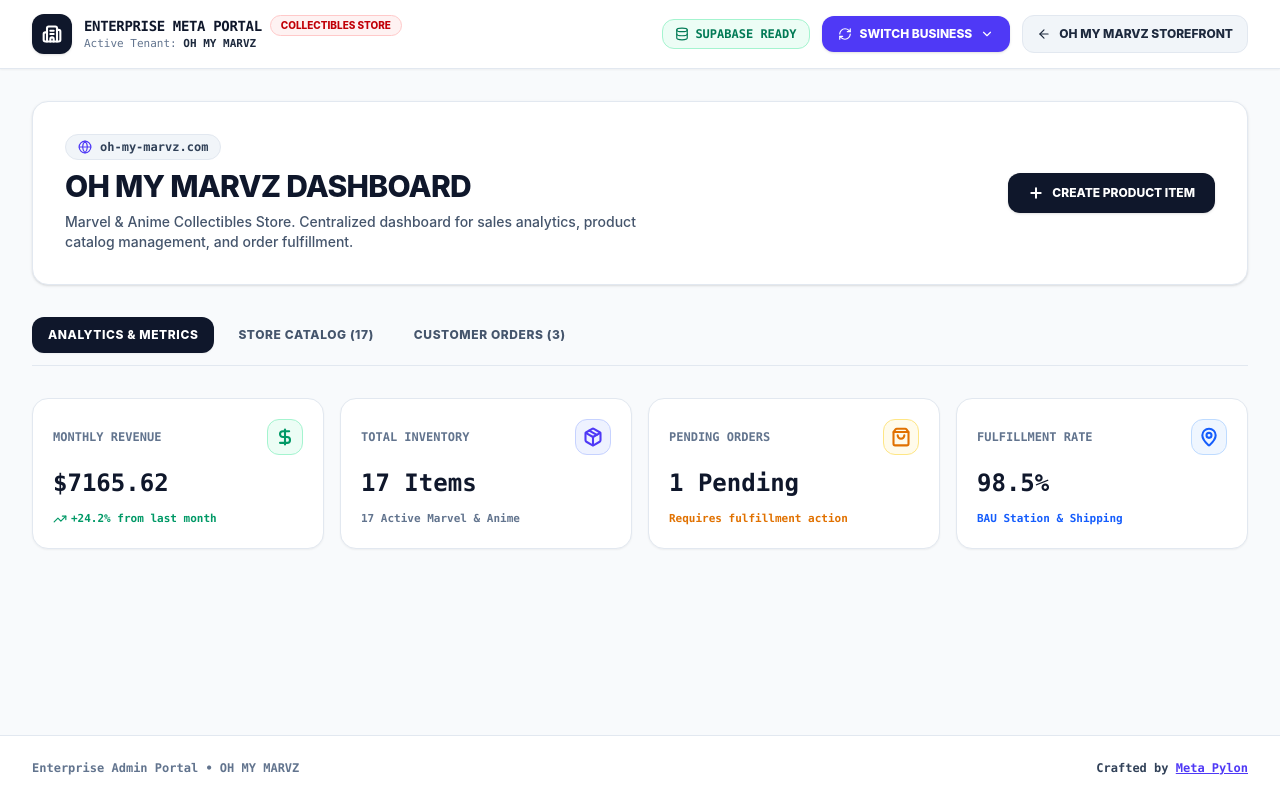
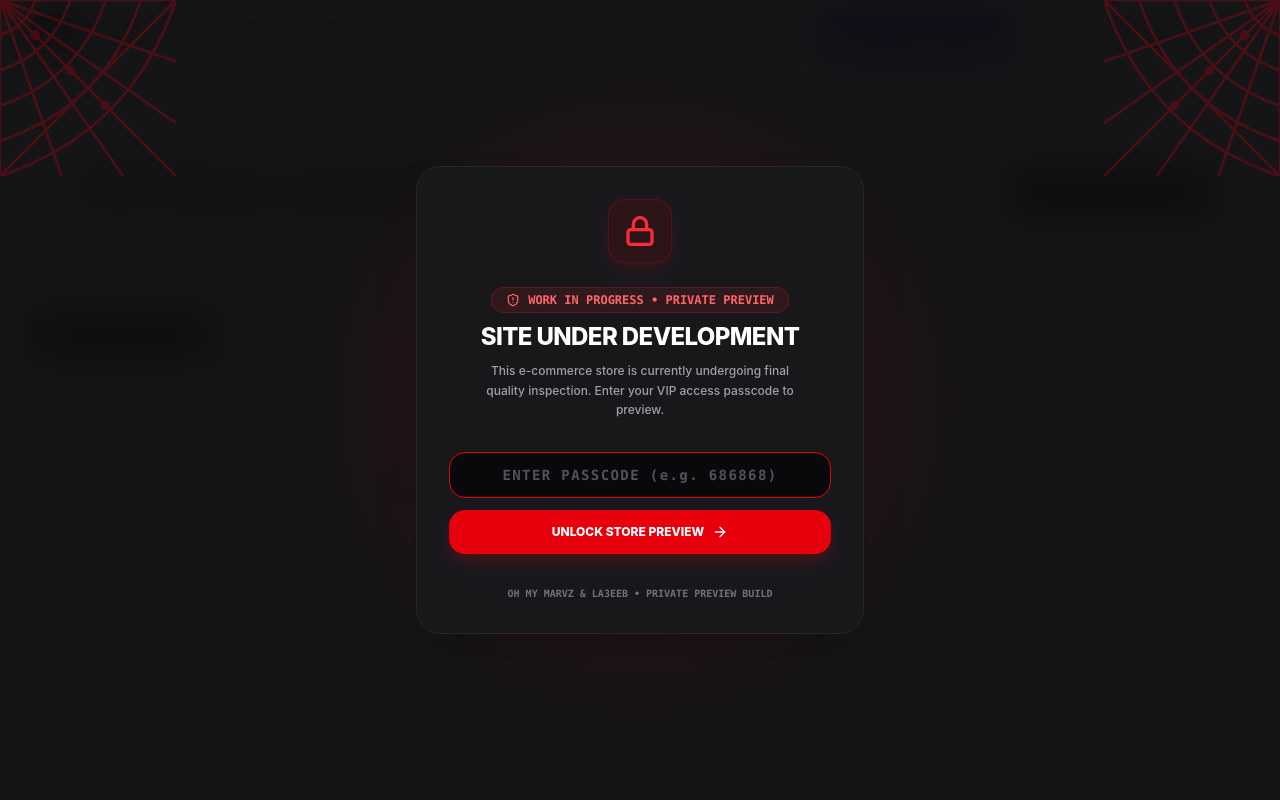
Before and after one commit to akaPaT0/oh-my-marvz, a Next.js app: page /meta in a window 1280 px wide. Built offline with nearby package versions, Linux system fonts and the light colour scheme.

Commit message:
Add global Work In Progress private preview lock modal with 686868 passcode protection

```diff
--- a/src/app/layout.tsx
+++ b/src/app/layout.tsx
@@ -2,6 +2,7 @@ import type { Metadata } from "next";
 import { Geist, Geist_Mono } from "next/font/google";
 import "./globals.css";
 import { ScrollToTop } from "@/components/ScrollToTop";
+import { WorkInProgressLock } from "@/components/WorkInProgressLock";
 
 const geistSans = Geist({
   variable: "--font-geist-sans",
@@ -26,6 +27,7 @@ export default function RootLayout({
   return (
     <html lang="en">
       <body className={`${geistSans.variable} ${geistMono.variable}`}>
+        <WorkInProgressLock />
         {children}
         <ScrollToTop />
       </body>
--- /dev/null
+++ b/src/components/WorkInProgressLock.tsx
@@ -0,0 +1,129 @@
+'use client';
+
+import React, { useState, useEffect } from 'react';
+import { Lock, Unlock, ShieldAlert, Sparkles, ArrowRight } from 'lucide-react';
+
+export function WorkInProgressLock() {
+  const [isLocked, setIsLocked] = useState<boolean>(true);
+  const [passcode, setPasscode] = useState<string>('');
+  const [error, setError] = useState<string>('');
+  const [isChecking, setIsChecking] = useState<boolean>(true);
+
+  useEffect(() => {
+    // Check if site has already been unlocked in this session
+    const unlocked = sessionStorage.getItem('marvz_preview_unlocked');
+    if (unlocked === 'true') {
+      setIsLocked(false);
+    }
+    setIsChecking(false);
+  }, []);
+
+  const handleUnlock = (e: React.FormEvent) => {
+    e.preventDefault();
+    if (passcode.trim() === '686868') {
+      sessionStorage.setItem('marvz_preview_unlocked', 'true');
+      setIsLocked(false);
+      setError('');
+    } else {
+      setError('Invalid access passcode. Please enter valid key.');
+      setPasscode('');
+    }
+  };
+
+  if (isChecking || !isLocked) {
+    return null;
+  }
+
+  return (
+    <div className="fixed inset-0 z-50 flex items-center justify-center p-4 bg-zinc-950/95 backdrop-blur-xl animate-in fade-in font-sans selection:bg-red-600 selection:text-white">
+
+      {/* Background Subtle Red Radial Glow */}
+      <div className="absolute top-1/2 left-1/2 -translate-x-1/2 -translate-y-1/2 w-[500px] h-[500px] bg-red-600/10 rounded-full blur-3xl pointer-events-none" />
+
+      {/* SPIDER-MAN CORNER WEBS (DESKTOP) */}
+      <div className="hidden md:block pointer-events-none">
+        <div className="absolute top-0 left-0 w-44 h-44 opacity-25 text-red-600">
+          <svg viewBox="0 0 100 100" className="w-full h-full fill-none stroke-current stroke-[1.5]">
+            <path d="M 0 0 L 100 0 L 0 100 Z" fill="none" />
+            <path d="M 0 0 L 100 100 M 0 0 L 70 100 M 0 0 L 100 70 M 0 0 L 35 100 M 0 0 L 100 35" />
+            <path d="M 20 0 Q 15 15 0 20 M 40 0 Q 30 30 0 40 M 60 0 Q 45 45 0 60 M 80 0 Q 60 60 0 80 M 100 0 Q 75 75 0 100" />
+            <circle cx="20" cy="20" r="2" fill="currentColor" />
+            <circle cx="40" cy="40" r="2" fill="currentColor" />
+            <circle cx="60" cy="60" r="2" fill="currentColor" />
+          </svg>
+        </div>
+
+        <div className="absolute top-0 right-0 w-44 h-44 opacity-25 text-red-600">
+          <svg viewBox="0 0 100 100" className="w-full h-full fill-none stroke-current stroke-[1.5]">
+            <path d="M 100 0 L 0 0 L 100 100 Z" fill="none" />
+            <path d="M 100 0 L 0 100 M 100 0 L 30 100 M 100 0 L 0 70 M 100 0 L 65 100 M 100 0 L 0 35" />
+            <path d="M 80 0 Q 85 15 100 20 M 60 0 Q 70 30 100 40 M 40 0 Q 55 45 100 60 M 20 0 Q 40 60 100 80 M 0 0 Q 25 75 100 100" />
+            <circle cx="80" cy="20" r="2" fill="currentColor" />
+            <circle cx="60" cy="40" r="2" fill="currentColor" />
+            <circle cx="40" cy="60" r="2" fill="currentColor" />
+          </svg>
+        </div>
+      </div>
+
+      {/* Lock Card Container */}
+      <div className="relative z-10 w-full max-w-md bg-zinc-900 border border-zinc-800 rounded-3xl p-6 sm:p-8 space-y-6 text-center shadow-2xl backdrop-blur-2xl">
+
+        {/* Animated Icon Header */}
+        <div className="mx-auto w-16 h-16 rounded-2xl bg-red-600/10 border border-red-600/20 text-red-500 flex items-center justify-center shadow-lg shadow-red-600/10">
+          <Lock className="w-8 h-8 stroke-[2.5]" />
+        </div>
+
+        <div className="space-y-2">
+          <div className="inline-flex items-center gap-2 bg-red-500/10 border border-red-500/20 text-red-400 px-3.5 py-1 rounded-full text-xs font-mono font-extrabold uppercase">
+            <ShieldAlert className="w-3.5 h-3.5" />
+            <span>WORK IN PROGRESS • PRIVATE PREVIEW</span>
+          </div>
+
+          <h2 className="text-2xl font-extrabold text-white tracking-tight">
+            SITE UNDER DEVELOPMENT
+          </h2>
+
+          <p className="text-xs text-zinc-400 font-medium leading-relaxed max-w-xs mx-auto">
+            This e-commerce store is currently undergoing final quality inspection. Enter your VIP access passcode to preview.
+          </p>
+        </div>
+
+        {/* Passcode Form */}
+        <form onSubmit={handleUnlock} className="space-y-3 pt-2">
+          <div className="space-y-1">
+            <input
+              type="password"
+              placeholder="ENTER PASSCODE (e.g. 686868)"
+              value={passcode}
+              onChange={(e) => {
+                setPasscode(e.target.value);
+                setError('');
+              }}
+              className="w-full text-center px-4 py-3 bg-zinc-950 border border-zinc-800 rounded-2xl text-white font-mono font-extrabold text-sm tracking-widest focus:outline-none focus:border-red-600 transition-all placeholder:text-zinc-600"
+              autoFocus
+            />
+            {error && (
+              <p className="text-red-500 text-xs font-mono font-bold animate-shake">
+                {error}
+              </p>
+            )}
+          </div>
+
+          <button
+            type="submit"
+            className="w-full bg-red-600 hover:bg-red-700 text-white font-extrabold text-xs py-3.5 px-5 rounded-2xl shadow-lg shadow-red-600/20 flex items-center justify-center gap-2 transition-all hover:scale-102"
+          >
+            <span>UNLOCK STORE PREVIEW</span>
+            <ArrowRight className="w-4 h-4" />
+          </button>
+        </form>
+
+        <div className="pt-2 text-[10px] font-mono text-zinc-500 font-bold">
+          OH MY MARVZ & LA3EEB • PRIVATE PREVIEW BUILD
+        </div>
+
+      </div>
+
+    </div>
+  );
+}
```
